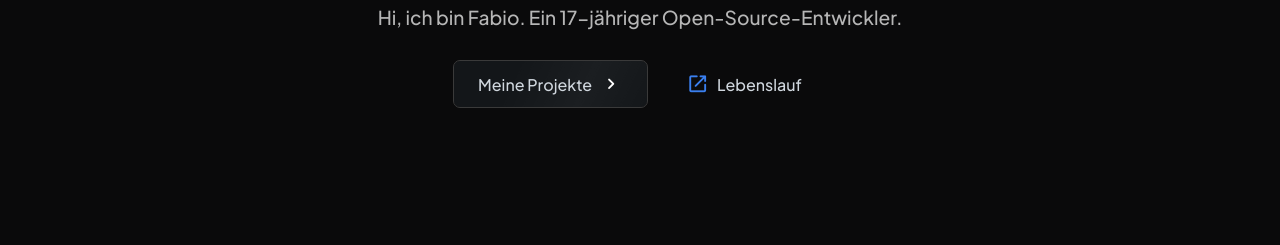
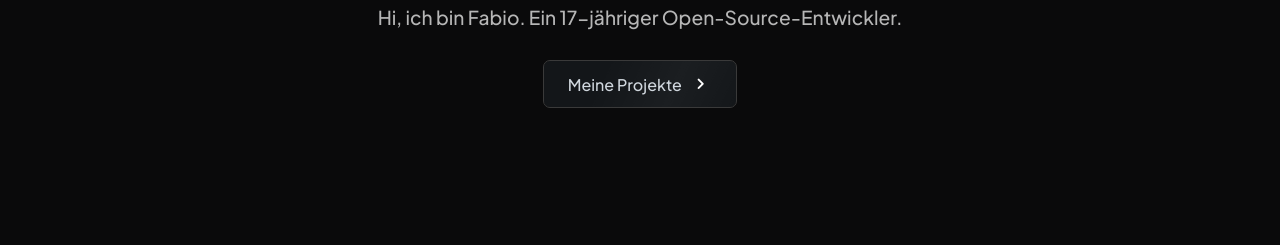
Before and after one commit to holzfa/Portfolio, a plain HTML site: page index.html in a window 1280 px wide. Shown: the part 179-424 px from the top of the page. Drawn offline with nearby package versions, Linux system fonts and the light colour scheme.

Commit message:
Update index.html

```diff
--- a/index.html
+++ b/index.html
@@ -29,9 +29,6 @@
 
             <div class="centered button-group top-gapped">
                 <a href="#projects" class="button shimmer">Meine Projekte<span class="symbol left-spaced">keyboard_arrow_right</span></a>
-                <a href="assets/Lebenslauf.pdf" target="_blank" class="button ghost">
-                    <span class="symbol important right-spaced">open_in_new</span>Lebenslauf
-                </a>
             </div>
 
             <div id="about" class="sectioned centered">
```
